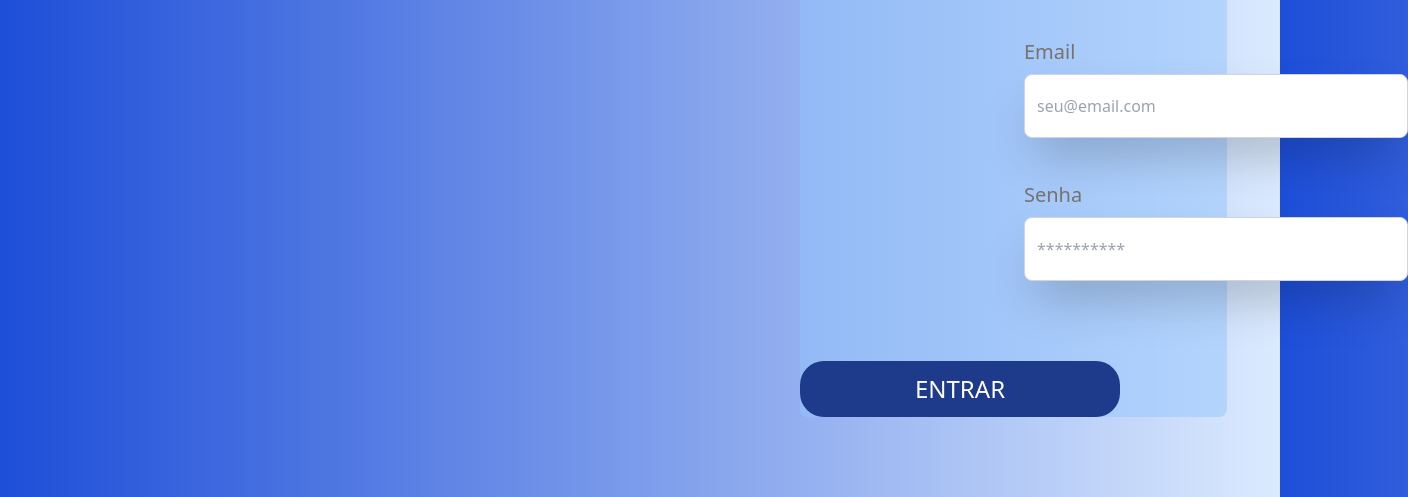
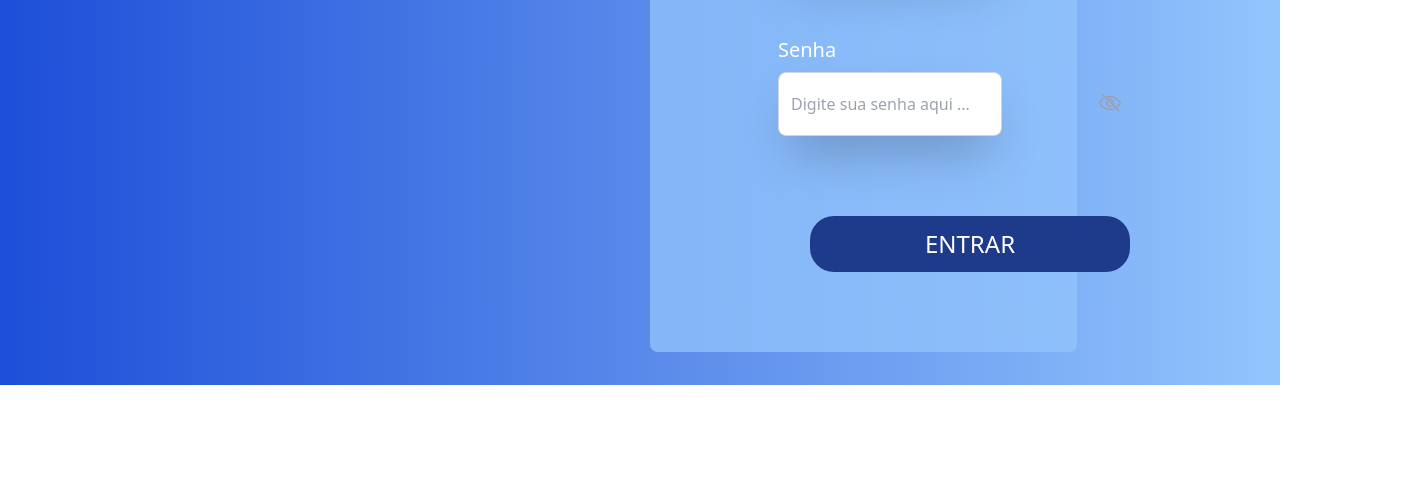
Before and after one commit to pietraVolp/vitalMed, a website: page Front/html/login.html in a window 1280 px wide. Shown: the part 415-912 px from the top of the page, 1408 px wide, since content can reach past the window. After the commit the page ends 800 px from the top, so only its background shows below. Drawn offline with nearby package versions, Linux system fonts and the light colour scheme; files that its build step writes are made by us from their sources; files whose address does not match are found by name.

Commit message:
em andamento

```diff
--- a/Front/html/login.html
+++ b/Front/html/login.html
@@ -8,15 +8,15 @@
     <link href="./output.css" rel="stylesheet">
     <title>LOGIN</title>
 </head>
-<body class="bg-gradient-to-r from-blue-700 to-blue-100">
+<body class="bg-gradient-to-r from-blue-700 to-blue-300">
 
     <div>
-        <img src="/Front/img/fundoazul.png" alt="" class="w-full">
+        <img src="/Front/img/fundo-azul-de-ondas-criativas-composicao-de-formas-dinamicas-ilustracao-vetorial_1142-13357-removebg-preview 2.svg" alt="" class="w-full relative">
     </div>
 
-    <div class=" bg-blue-300/50 w-2/6 h-auto ml-[800px] items-center rounded-lg mb-10 ">
+    <div class=" bg-blue-300/75 w-2/6 h-auto ml-[650px] items-center rounded-lg mt-[-250px] absolute">
 
-        <div class="ml-96 mt-10">
+        <div class="ml-64 mt-10">
 
             <img src="/Front/img/image 46.png" alt="">
             <h2 class=" font-bold font-sans text-5xl text-white">Login</h2>
@@ -24,19 +24,19 @@
         </div>
 
 
-        <div class="mt-20 ml-56">
-            <label for="email" class="block text-stone-500 text-base font-sans mb-2 text-xl">Email</label>
-           <input type="email" id="email" placeholder="seu@email.com" class="shadow-2xl w-96 h-16 border border-gray-300 rounded-lg p-3 focus:outline-none focus:ring-2 focus:ring-blue-500">
-           <img src="/img/email-icone.png" alt="" class="ml-96 pl-60 mt-[-37px]">
+        <div class="mt-20 ml-32">
+            <label for="email" class="block text-white text-base font-sans mb-2 text-xl">Email</label>
+           <input type="email" id="email" placeholder="Digite seu email aqui..." class="shadow-2xl w-3/4 h-16 border border-gray-300 rounded-lg p-3 focus:outline-none focus:ring-2 focus:ring-blue-500">
+           <img src="/Front//img/email-icone.png" alt="" class="ml-20 pl-60 mt-[-37px]">
         </div>
 
-        <div class=" mt-20 ml-56">
-            <label for="password" class="block text-stone-500 text-base font-sans mb-2 text-xl">Senha</label>
-            <input type="password" id="senha" placeholder="**********" class="shadow-2xl w-96 h-16 border border-gray-300 rounded-lg p-3 focus:outline-none focus:ring-2 focus:ring-blue-500">
-            <img id="toggleSenha" src="/img/senha-icone.png" alt="Mostrar senha" class="absolute top-1/2 right-4 transform -translate-y-1/2 cursor-pointer">
+        <div class=" mt-20 ml-32">
+            <label for="password" class="block text-white text-base font-sans mb-2 text-xl">Senha</label>
+            <input type="password" id="senha" placeholder="Digite sua senha aqui ..." class="shadow-2xl w-3/4 h-16 border border-gray-300 rounded-lg p-3 focus:outline-none focus:ring-2 focus:ring-blue-500">
+            <img id="toggleSenha" src="/Front/img/senha-icone.png" alt="Mostrar senha" class="absolute ml-80 mt-[-33px] transform -translate-y-1/2 cursor-pointer">
         </div>
 
-        <div class="mt-20 mb-20">
+        <div class="mt-20 mb-20 ml-40">
             <button class="bg-blue-900 text-white rounded-3xl w-80 h-14 text-2xl">ENTRAR</button>
         </div>
 
```
Also changed, not shown: Front/img/email-icone.png (added), Front/img/fundo-azul-de-ondas-criativas-composicao-de-formas-dinamicas-ilustracao-vetorial_1142-13357-removebg-preview 2.svg (added), Front/img/fundoazul.png, Front/img/senha-icone.png (added).
